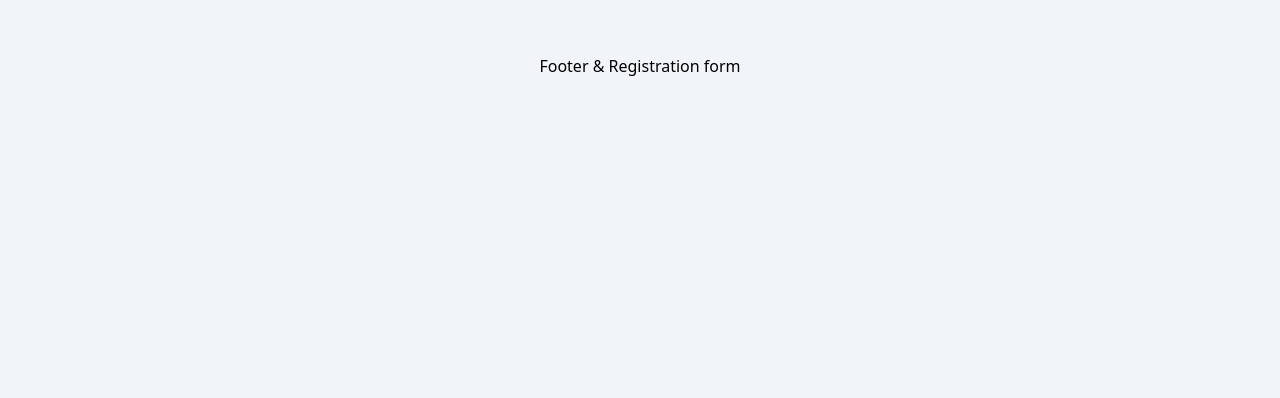
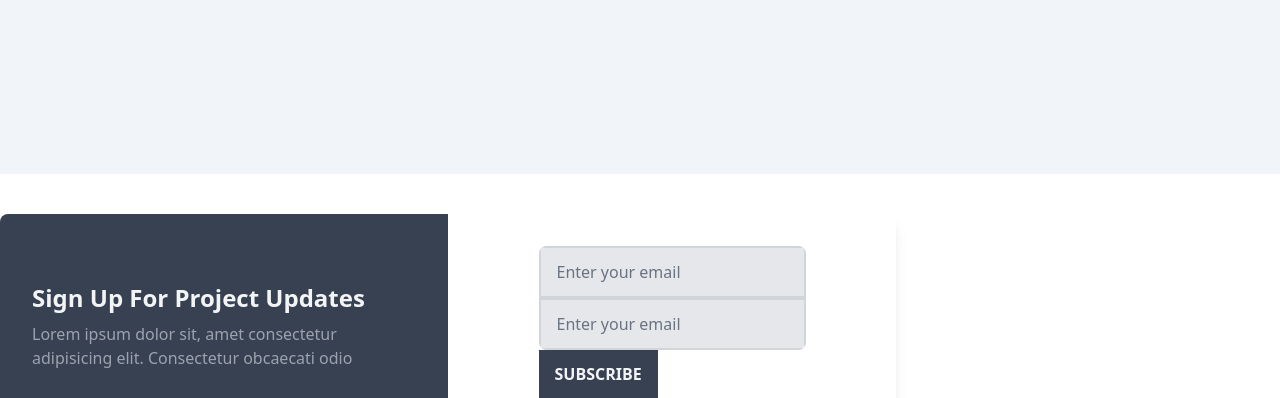
Before and after one commit to piyush-ramnani/snow-tails, a React (Vite) app in the folder snow-tails/: page / in a window 1280 px wide. Shown: the part 2402-2800 px from the top of the page. Built offline with nearby package versions, Linux system fonts and the light colour scheme.

Commit message:
readme and registration form

```diff
--- a/snow-tails/src/App.jsx
+++ b/snow-tails/src/App.jsx
@@ -1,5 +1,5 @@
-import { useState } from "react";
 import "./App.css";
+import Form from "./form";
 
 function App() {
   return (
@@ -7,13 +7,25 @@ function App() {
     <>
       <div class="w-full shadow-[rgba(0,_0,_0,_0.25)_0px_25px_50px_-12px]">
         <div class="ml-4 h-14 max-w-6xl">
-          <ul class="relative mx-12 flex h-full flex-row items-center justify-between text-[16px] font-medium sm:text-[18px]">
+          <ul class="relative mx-12 flex h-full flex-row items-center justify-between text-[16px] font-medium sm:text-[12px]">
             <li class="hover:cursor-pointer">Logo</li>
             <li class="hover:cursor-pointer">Home</li>
             <li class="hover:cursor-pointer">Services</li>
             <li class="hover:cursor-pointer">Contact</li>
           </ul>
         </div>
+      </div>
+
+      <div
+        id="register"
+        class="container none p-10 max-h-screen max-w-screen flex align-items-center justify-center bg-slate-100"
+      >
+        <button
+          class="middle none center w-full rounded-lg bg-pink-500 py-3 px-6 font-sans text-xs font-bold uppercase text-white shadow-md shadow-pink-500/20 transition-all hover:shadow-lg hover:shadow-pink-500/40 focus:opacity-[0.85] focus:shadow-none active:opacity-[0.85] active:shadow-none disabled:pointer-events-none disabled:opacity-50 disabled:shadow-none"
+          data-ripple-light="true"
+        >
+          Register
+        </button>
       </div>
 
       <div
@@ -34,12 +46,8 @@ function App() {
       >
         Testimonials
       </div>
-
-      <div
-        id="video_section"
-        class="container none max-h-screen max-w-screen w-screen h-screen flex align-items-center justify-center bg-slate-100"
-      >
-        Footer & Registration form
+      <div>
+        <Form />
       </div>
     </>
 
--- /dev/null
+++ b/snow-tails/src/form.jsx
@@ -0,0 +1,44 @@
+import React from "react";
+
+function Form() {
+  return (
+    <div class="flex flex-col max-w-4xl md:h-56 bg-white rounded-lg shadow-lg overflow-hidden md:flex-row my-10">
+      <div class="md:flex items-center justify-center md:w-1/2 md:bg-gray-700">
+        <div class="py-6 px-8 md:py-0">
+          <h2 class="text-gray-700 text-2xl font-bold md:text-gray-100">
+            Sign Up For Project Updates
+          </h2>
+          <p class="mt-2 text-gray-600 md:text-gray-400">
+            Lorem ipsum dolor sit, amet consectetur adipisicing elit.
+            Consectetur obcaecati odio
+          </p>
+        </div>
+      </div>
+      <div class="flex items-center justify-center pb-6 md:py-0 md:w-1/2 md:border-b-8 border-gray-700">
+        <form>
+          <div class="flex flex-col rounded-lg overflow-hidden sm:flex-col">
+            <input
+              class="py-3 px-4 bg-gray-200 text-gray-800 border-gray-300 border-2 outline-none placeholder-gray-500 focus:bg-gray-100"
+              type="text"
+              name="email"
+              placeholder="Enter your email"
+            />
+            <input
+              class="py-3 px-4 bg-gray-200 text-gray-800 border-gray-300 border-2 outline-none placeholder-gray-500 focus:bg-gray-100"
+              type="text"
+              name="email"
+              placeholder="Enter your email"
+            />
+          </div>
+          <div>
+            <button class="py-3 px-4 bg-gray-700 text-gray-100 font-semibold uppercase hover:bg-gray-600">
+              subscribe
+            </button>
+          </div>
+        </form>
+      </div>
+    </div>
+  );
+}
+
+export default Form;
```
Also changed, not shown: 1 other file (tests, documents, lock files or other folders).
